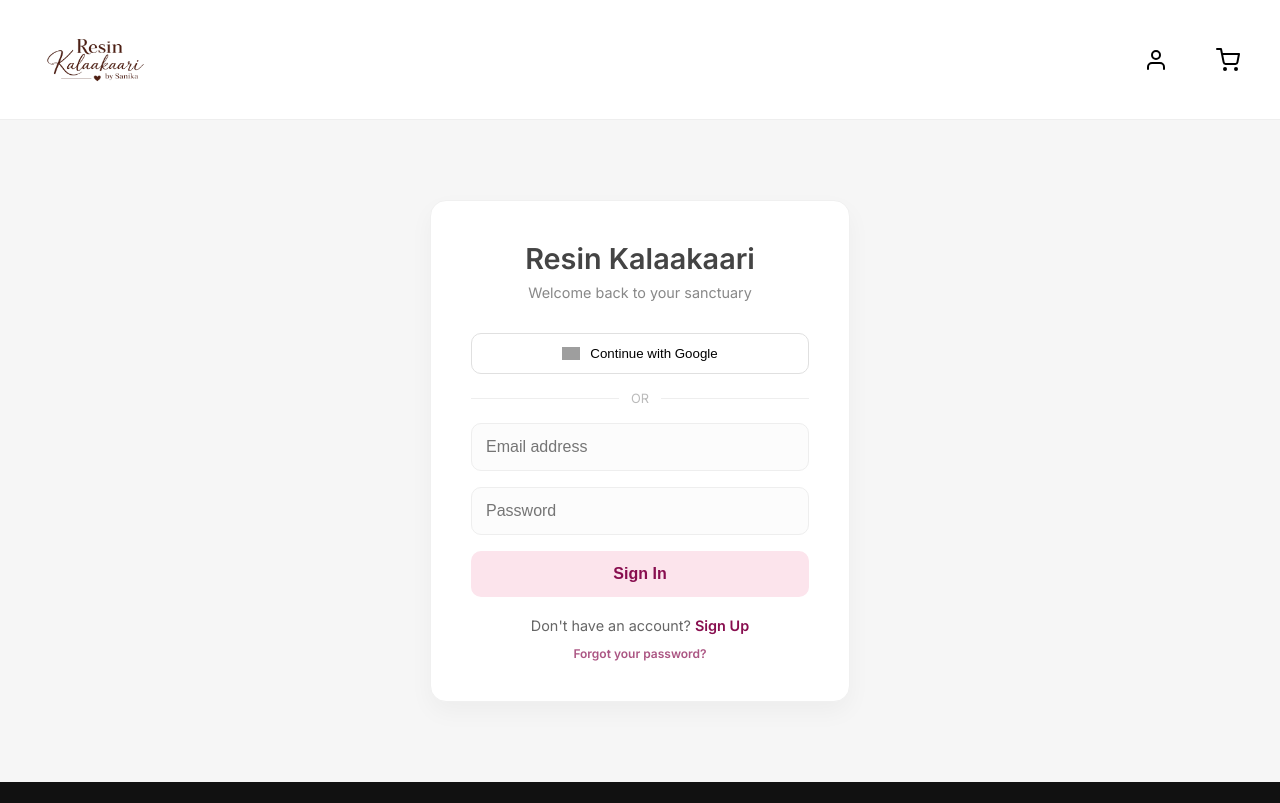
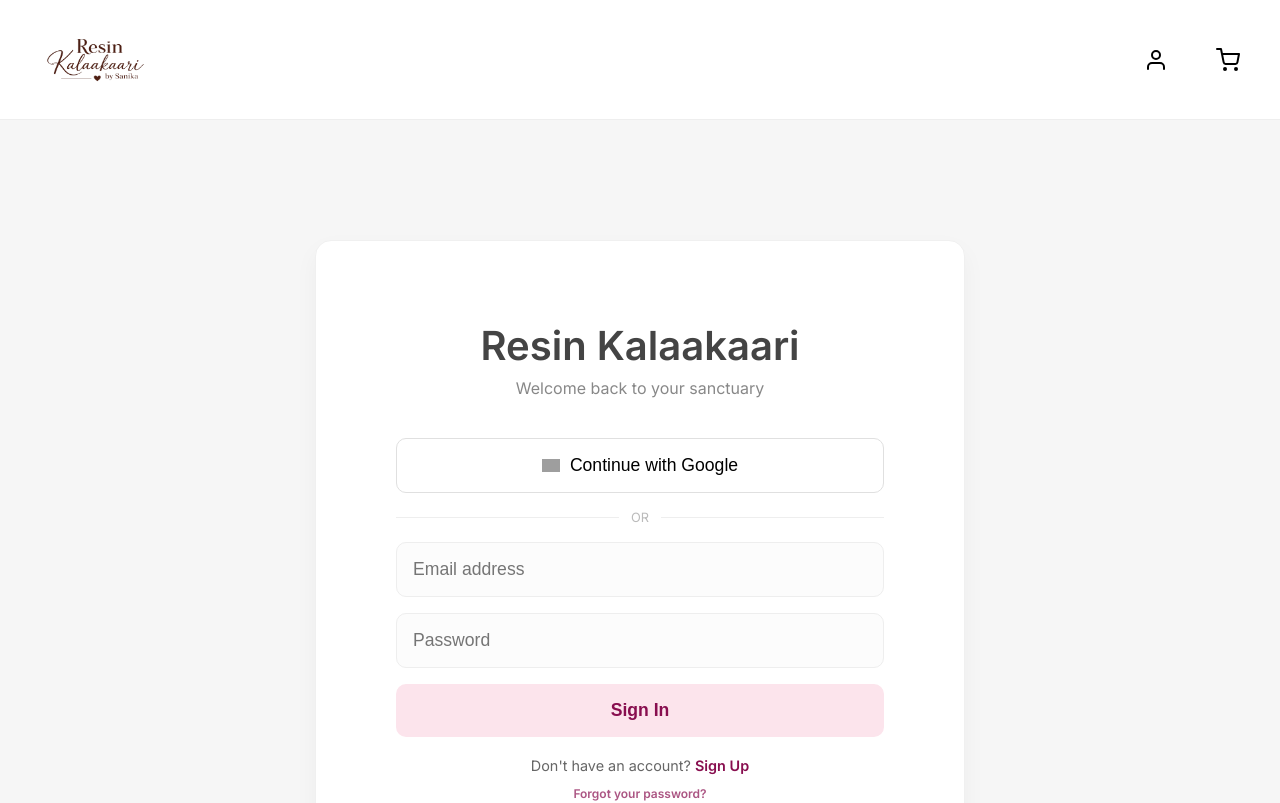
Before and after one commit to JatinSatare24/ResinKalaakaari, a Next.js app: page /login in a window 1280 px wide. Shown: the top 803 px of the page. Built offline with nearby package versions, Linux system fonts and the light colour scheme; no server answers; grey boxes are pictures that could not be loaded; a web font is replaced by a local one.

Commit message:
update comments, A11y, style & type of Login component

```diff
--- a/src/components/Login/Login.module.css
+++ b/src/components/Login/Login.module.css
@@ -1,4 +1,8 @@
-/* login.module.css */
+/* =========================================
+   LOGIN COMPONENT STYLES
+========================================= */
+
+/* --- MOBILE FIRST: BASE LAYOUT --- */
 .authContainer {
   max-width: 420px;
   margin: 80px auto;
@@ -11,6 +15,7 @@
   border: 1px solid #f0f0f0;
 }
 
+/* --- TYPOGRAPHY --- */
 .title {
   color: #444;
   font-size: 1.8rem;
@@ -24,6 +29,7 @@
   margin-bottom: 32px;
 }
 
+/* --- BUTTONS & INPUTS --- */
 .googleBtn {
   width: 100%;
   display: flex;
@@ -41,24 +47,6 @@
 
 .googleBtn:hover {
   background: #f9f9f9;
-}
-
-.divider {
-  margin: 24px 0;
-  position: relative;
-  border-bottom: 1px solid #eee;
-}
-
-.divider span {
-  position: absolute;
-  top: 50%;
-  left: 50%;
-  transform: translate(-50%, -50%);
-  background: white;
-  padding: 0 12px;
-  color: #bbb;
-  font-size: 0.8rem;
-  text-transform: uppercase;
 }
 
 .inputField {
@@ -103,6 +91,39 @@
   transform: translateY(0);
 }
 
+/* Retained per protocol rules */
+.secondaryBtn {
+  background: none;
+  border: none;
+  color: #aaa;
+  margin-top: 15px;
+  cursor: pointer;
+  font-size: 0.85rem;
+}
+
+.secondaryBtn:hover {
+  color: #888;
+}
+
+/* --- UTILITIES & DIVIDERS --- */
+.divider {
+  margin: 24px 0;
+  position: relative;
+  border-bottom: 1px solid #eee;
+}
+
+.divider span {
+  position: absolute;
+  top: 50%;
+  left: 50%;
+  transform: translate(-50%, -50%);
+  background: white;
+  padding: 0 12px;
+  color: #bbb;
+  font-size: 0.8rem;
+  text-transform: uppercase;
+}
+
 .footerText {
   margin-top: 20px;
   font-size: 0.9rem;
@@ -120,22 +141,58 @@
   text-decoration: underline;
 }
 
-.secondaryBtn {
-  background: none;
-  border: none;
-  color: #aaa;
-  margin-top: 15px;
-  cursor: pointer;
-  font-size: 0.85rem;
+.errorText {
+  color: #cc0000;
+  font-size: 14px;
+  margin-bottom: 12px;
+  text-align: center;
 }
 
-.secondaryBtn:hover {
-  color: #888;
+/* ===============================
+   RESPONSIVE: DESKTOP (≥ 1024px)
+================================= */
+@media (min-width: 1024px) {
+  .authContainer {
+    max-width: 550px;
+    /* Increased from 420px */
+    padding: 60px;
+    /* Increased from 40px */
+    margin: 100px auto;
+  }
+
+  .title {
+    font-size: 2.2rem;
+    /* Scaled up for the larger container */
+  }
+
+  .inputField,
+  .primaryBtn,
+  .googleBtn {
+    padding: 16px;
+    /* Slightly larger targets */
+    font-size: 1.1rem;
+  }
 }
 
-.errorText {
-    color: #cc0000;
-    font-size: 14px;
-    margin-bottom: 12px;
-    text-align: center;
+/* ===============================
+   RESPONSIVE: LARGE DESKTOP (≥ 1280px)
+================================= */
+@media (min-width: 1280px) {
+  .authContainer {
+    max-width: 650px;
+    /* Further increased for ultra-wide screens */
+    padding: 80px;
+    /* More breathing room on the sides */
+    margin: 120px auto;
+  }
+
+  .title {
+    font-size: 2.5rem;
+    /* Bold, clear title */
+  }
+
+  .subtitle {
+    font-size: 1rem;
+    margin-bottom: 40px;
+  }
 }
--- a/src/components/Login/Login.tsx
+++ b/src/components/Login/Login.tsx
@@ -1,22 +1,33 @@
 'use client'
 
-import { useState } from 'react'
+// --- IMPORTS ---
+import React, { useState } from 'react'
+import Link from 'next/link'
+import { useRouter } from 'next/navigation'
 import { client } from '@/lib/supabase'
 import styles from '@/components/Login/Login.module.css'
-import Link from 'next/link'
-import { useRouter } from 'next/navigation'
 
-export default function LoginPage() {
-    const [email, setEmail] = useState('')
-    const [password, setPassword] = useState('')
-    const [loading, setLoading] = useState(false)
+// --- INTERFACES ---
+export interface LoginPageProps {
+    // Reserved for future scalability or prop-drilling
+}
+
+// --- COMPONENT ---
+export default function LoginPage(props: LoginPageProps) {
+    // --- STATE ---
+    const [email, setEmail] = useState<string>('')
+    const [password, setPassword] = useState<string>('')
+    const [loading, setLoading] = useState<boolean>(false)
     const [errorMessage, setErrorMessage] = useState<string | null>(null)
+    const [successMessage, setSuccessMessage] = useState<string | null>(null)
 
+    // --- UTILS ---
     const supabase = client()
     const router = useRouter()
 
-    // 1. Google OAuth (Stays the same - it's a great fast-path!)
+    // --- HANDLERS ---
     const handleGoogleLogin = async () => {
+        try {
             const { error } = await supabase.auth.signInWithOAuth({
                 provider: 'google',
                 options: {
@@ -24,14 +35,19 @@ export default function LoginPage() {
                 },
             })
             if (error) setErrorMessage(error.message)
+        } catch (err: unknown) {
+            console.error('Google login network/execution error:', err)
+            setErrorMessage('An unexpected error occurred while connecting to Google.')
+        }
     }
 
-    // 2. The Traditional Password Login
-    const handleLogin = async (e: React.FormEvent) => {
+    const handleLogin = async (e: React.FormEvent<HTMLFormElement>) => {
         e.preventDefault()
         setLoading(true)
         setErrorMessage(null)
+        setSuccessMessage(null) // Clear success message on new attempt
 
+        try {
             const { error } = await supabase.auth.signInWithPassword({
                 email,
                 password,
@@ -41,61 +57,147 @@ export default function LoginPage() {
                 setErrorMessage(error.message)
                 setLoading(false)
             } else {
-            // Success! Send them to the home page or wherever they were going
                 router.push('/')
-            router.refresh() // Ensures the auth state updates across the app
+                router.refresh()
+            }
+        } catch (err: unknown) {
+            console.error('Login network/execution error:', err)
+            setErrorMessage('An unexpected network error occurred. Please try again.')
+            setLoading(false)
         }
     }
 
+    // 3. The Forgot Password Logic
+    const handleForgotPassword = async (e: React.MouseEvent<HTMLButtonElement>) => {
+        e.preventDefault() // Stop the page from reloading/jumping
+
+        if (!email) {
+            setErrorMessage('Please enter your email address first so I know where to send the link!')
+            return
+        }
+
+        setLoading(true)
+        setErrorMessage(null)
+        setSuccessMessage(null)
+
+        try {
+            const { error } = await supabase.auth.resetPasswordForEmail(email, {
+                // This is where they go after clicking the email link
+                redirectTo: `${window.location.origin}/auth/reset-password`,
+            })
+
+            if (error) {
+                setErrorMessage(error.message)
+            } else {
+                setSuccessMessage('Check your inbox! I’ve sent a password reset link.')
+            }
+        } catch (err: unknown) {
+            console.error('Password reset network/execution error:', err)
+            setErrorMessage('An unexpected error occurred while requesting the reset link.')
+        } finally {
+            // Moved to a finally block to ensure loading state clears even if a hard error is thrown
+            setLoading(false)
+        }
+    }
+
+    // --- RENDER ---
     return (
-        <div className={styles.authContainer}>
-            <h1 className={styles.title}>Resin Kalaakaari</h1>
+        <main className={styles.authContainer} aria-labelledby="login-title">
+            {/* --- HEADER --- */}
+            <h1 id="login-title" className={styles.title}>Resin Kalaakaari</h1>
             <p className={styles.subtitle}>Welcome back to your sanctuary</p>
 
-            <button onClick={handleGoogleLogin} className={styles.googleBtn}>
-                <img src="https://www.gstatic.com/firebasejs/ui/2.0.0/images/auth/google.svg" width="18" alt="G" />
+            {/* --- OAUTH SECTION --- */}
+            <button
+                onClick={handleGoogleLogin}
+                className={styles.googleBtn}
+                aria-label="Sign in with Google"
+            >
+                <img
+                    src="https://www.gstatic.com/firebasejs/ui/2.0.0/images/auth/google.svg"
+                    width="18"
+                    alt="Google Provider Logo"
+                    aria-hidden="true" // Hides redundant image announcement from screen readers
+                />
                 Continue with Google
             </button>
 
-            <div className={styles.divider}>
+            <div className={styles.divider} aria-hidden="true">
                 <span>or</span>
             </div>
 
-            <form onSubmit={handleLogin}>
+            {/* --- EMAIL/PASSWORD FORM --- */}
+            <form onSubmit={handleLogin} aria-label="Email and Password Login Form">
                 <input
+                    id="email"
                     className={styles.inputField}
                     type="email"
                     placeholder="Email address"
                     value={email}
                     onChange={(e) => setEmail(e.target.value)}
                     required
+                    aria-label="Email address"
+                    autoComplete="email"
                 />
                 <input
+                    id="password"
                     className={styles.inputField}
                     type="password"
                     placeholder="Password"
                     value={password}
                     onChange={(e) => setPassword(e.target.value)}
                     required
+                    aria-label="Password"
+                    autoComplete="current-password"
                 />
 
-                {errorMessage && <p className={styles.errorText}>{errorMessage}</p>}
+                {/* --- ALERTS & MESSAGES --- */}
+                {/* a11y: role="alert" makes screen readers announce the text immediately */}
+                {errorMessage && (
+                    <p className={styles.errorText} role="alert">
+                        {errorMessage}
+                    </p>
+                )}
 
-                <button type="submit" disabled={loading} className={styles.primaryBtn}>
+                {successMessage && (
+                    <p style={{ color: '#2ecc71', fontSize: '14px', marginBottom: '10px' }} role="alert">
+                        {successMessage}
+                    </p>
+                )}
+
+                {/* --- SUBMIT ACTIONS --- */}
+                <button
+                    type="submit"
+                    disabled={loading}
+                    className={styles.primaryBtn}
+                    aria-busy={loading}
+                >
                     {loading ? 'Signing in...' : 'Sign In'}
                 </button>
             </form>
 
+            {/* --- FOOTER LINKS --- */}
             <p className={styles.footerText}>
-                Don't have an account? <Link href="/signup" className={styles.link}>Sign Up</Link>
+                Don't have an account? <Link href="/signup" className={styles.link} aria-label="Sign up for a new account">Sign Up</Link>
             </p>
 
-            {/* Optional: Add a "Forgot Password" link later if you want to be extra fancy */}
             <p className={styles.footerText} style={{ marginTop: '10px' }}>
-                <Link href="#" className={styles.link} style={{ fontSize: '12px', opacity: 0.7 }}>
+                <button
+                    onClick={handleForgotPassword}
+                    className={styles.link}
+                    aria-label="Send a password reset link to your email"
+                    style={{
+                        fontSize: '12px',
+                        opacity: 0.7,
+                        background: 'none',
+                        border: 'none',
+                        cursor: 'pointer',
+                        fontFamily: 'inherit'
+                    }}
+                >
                     Forgot your password?
-                </Link>
+                </button>
             </p>
-        </div>
+        </main>
     )
 }
```
Lines whose indentation alone changed are shown as unchanged.
